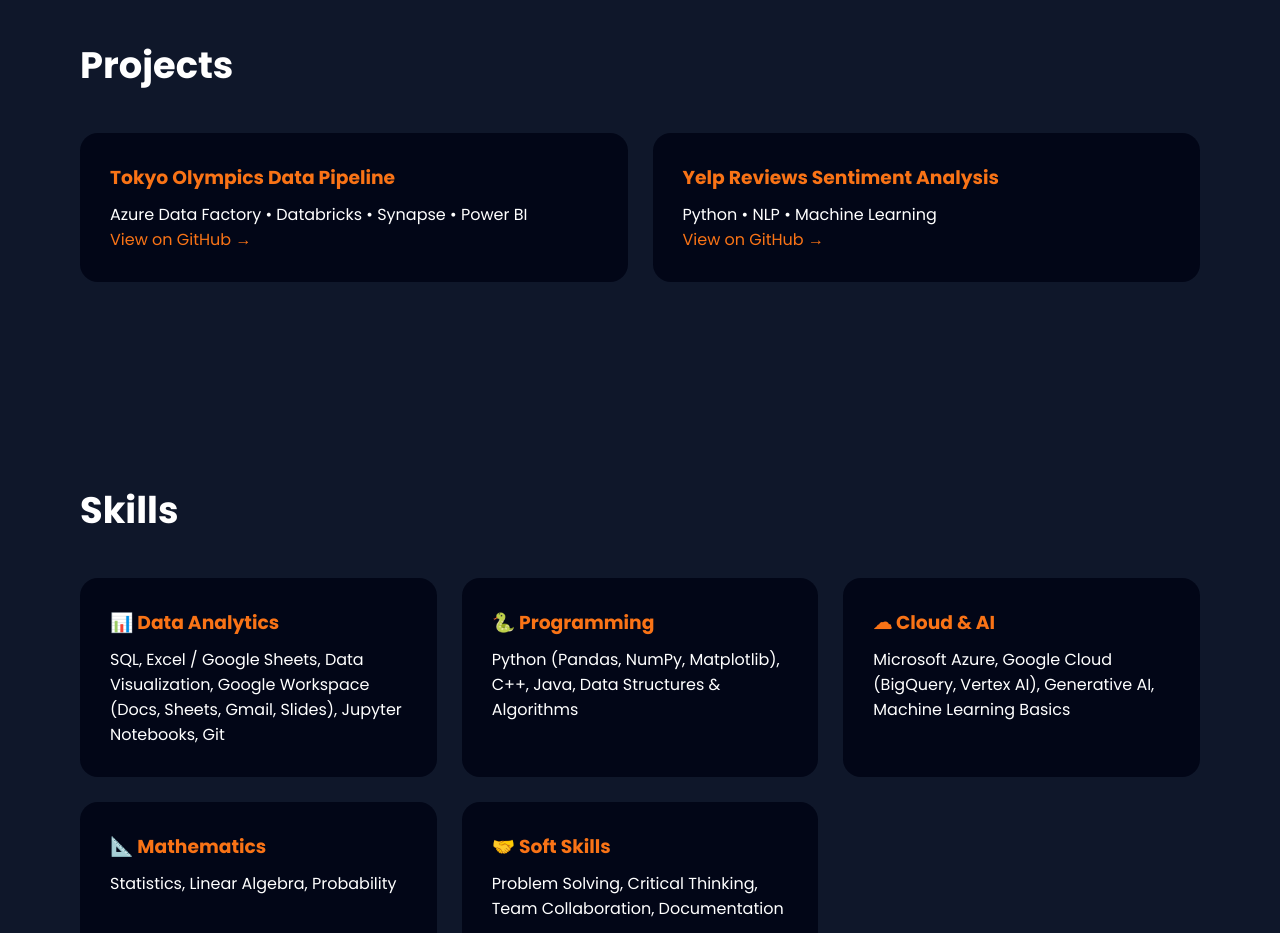
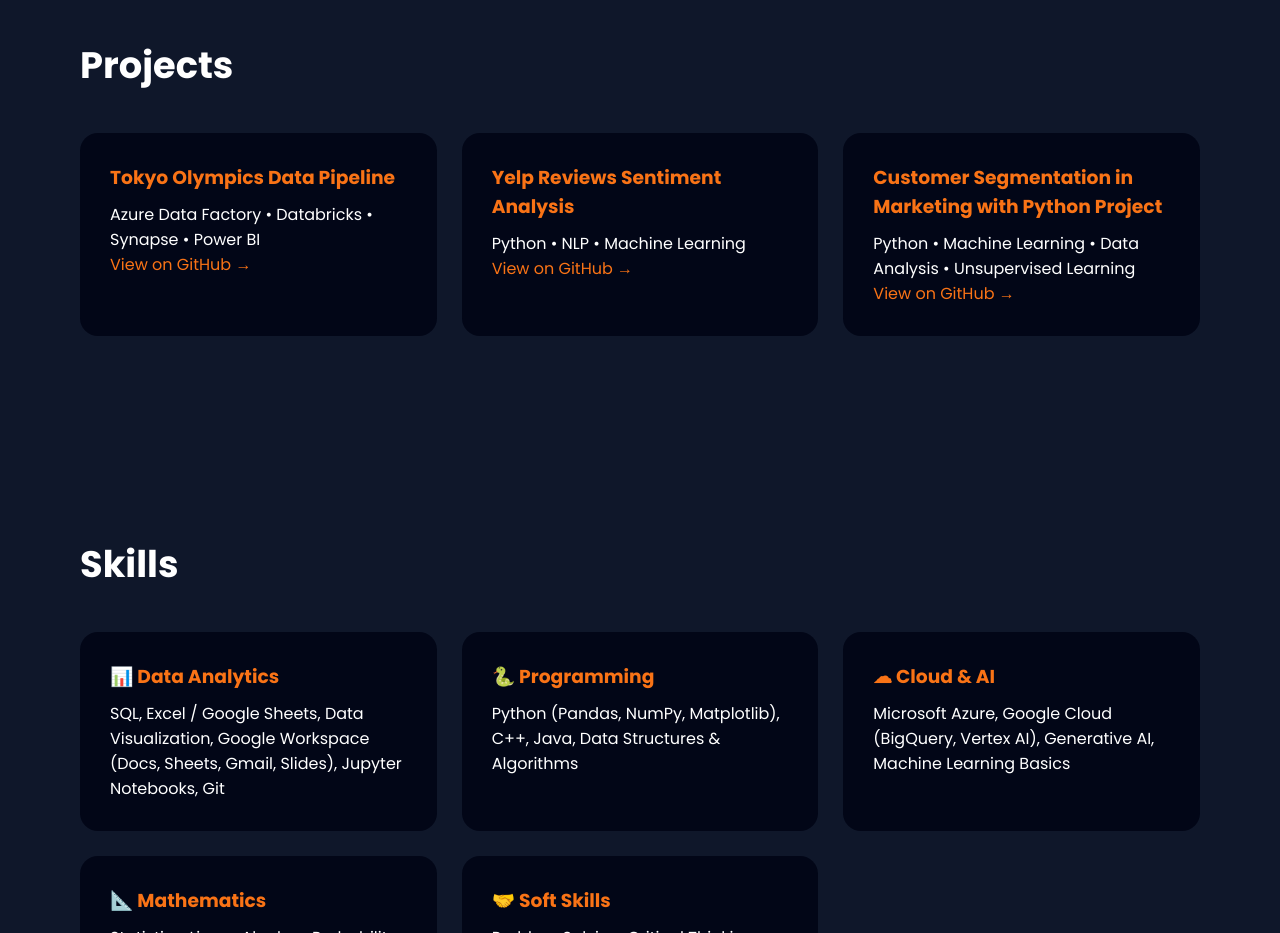
Before and after one commit to Ilanahai/Portfolio, a plain HTML site: page index.html in a window 1280 px wide. Shown: the part 1980-2913 px from the top of the page. Drawn offline with Linux system fonts and the light colour scheme.

Commit message:
Add customer segmentation project link to index.html
Signed-off-by: Ilanahai <ilanahai21@gmail.com>

```diff
--- a/index.html
+++ b/index.html
@@ -298,6 +298,13 @@ Experienced in working with large datasets, developing predictive models, and cr
         View on GitHub →
       </a>
     </div>
+    <div class="card">
+      <h3>Customer Segmentation in Marketing with Python Project</h3>
+      <p>Python • Machine Learning • Data Analysis • Unsupervised Learning</p>
+      <a href="https://github.com/Ilanahai/Customer-Segmentation-in-Marketing-with-Python-Project" target="_blank">
+        View on GitHub →
+      </a>
+    </div>
 
   </div>
 </section>
```
